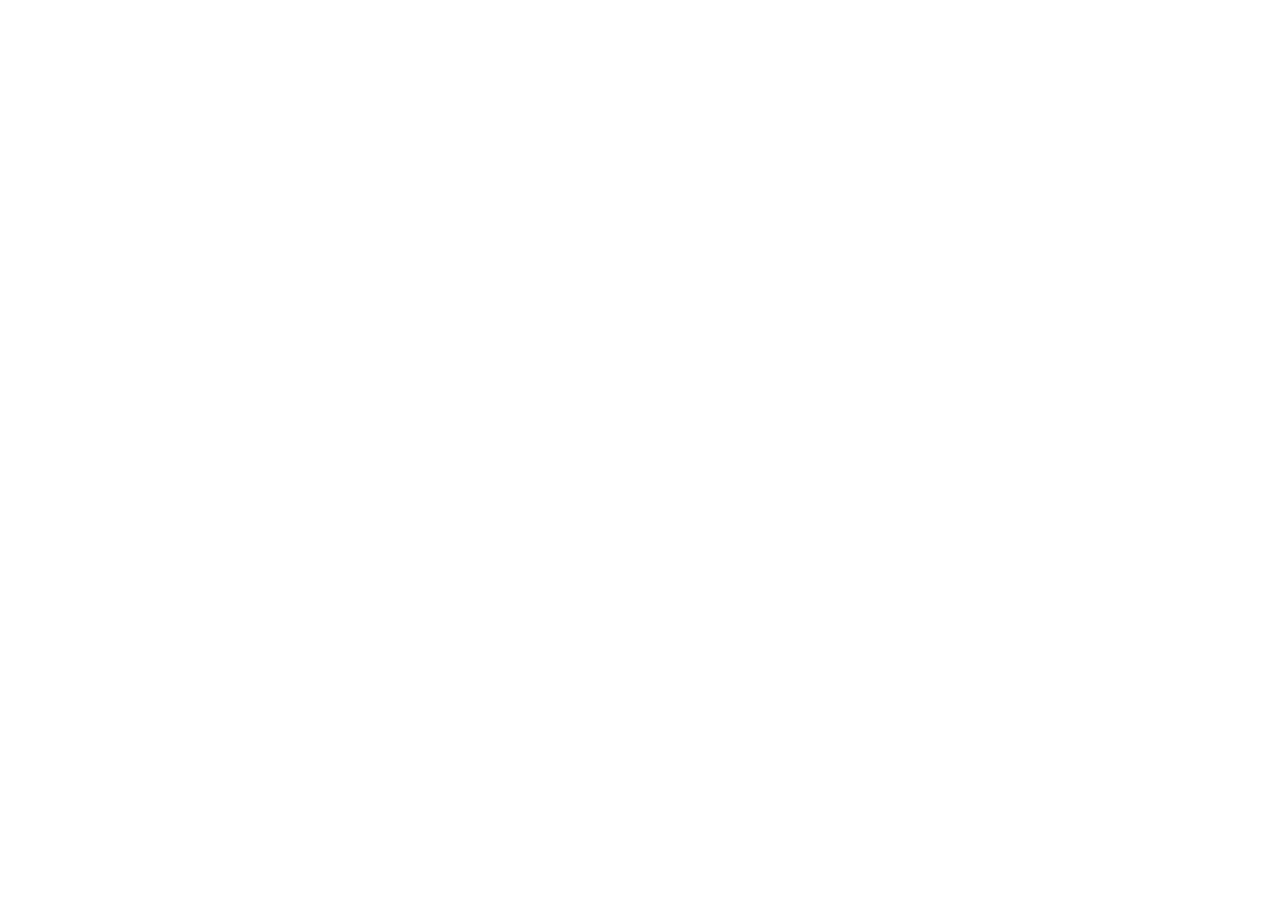
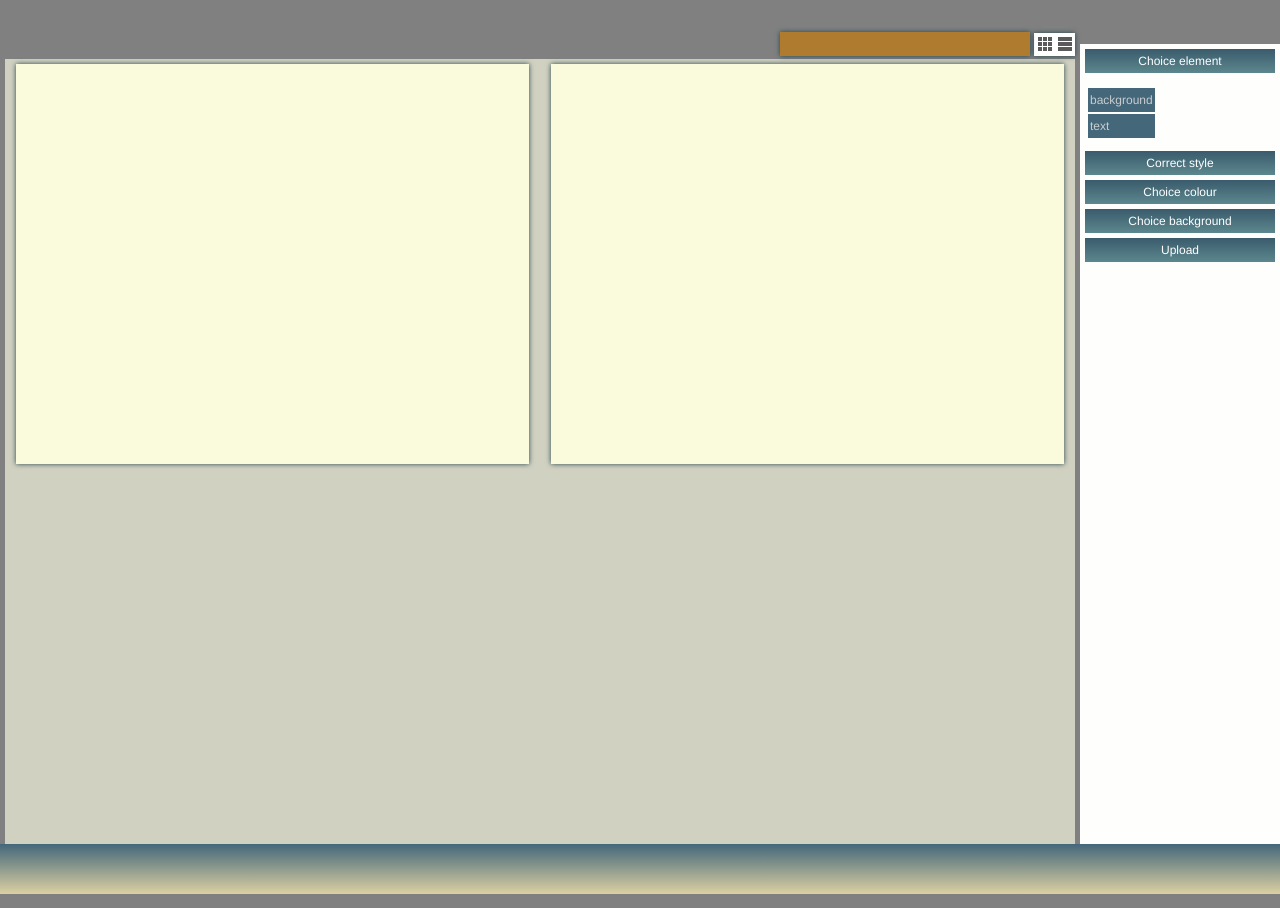
Before and after one commit to andreusfreeman/banner, a website: page src/index.html in a window 1280 px wide. Before the commit the page ends 800 px from the top, so only its background shows below. Drawn offline with Linux system fonts and the light colour scheme.

Commit message:
created light template

```diff
--- a/src/index.html
+++ b/src/index.html
@@ -6,15 +6,77 @@
     <link rel="stylesheet" href="css/style.css">
 ﻿  </head>
 ﻿  <body>
-﻿    <header></header>
+﻿    <header>
+﻿      <div class="view__work-place">
+﻿        <div class="view__work-place-horiz"></div>
+        <div class="view__work-place-vert"></div>
+﻿      </div>
+      <div class="info__block">
+
+      </div>
+﻿    </header>
     <div class="wrapper">
-      <aside class="instrument">
+      <main>
+        <div class="main__place">
+          <div class="main__place__work">
 
+          </div>
+          <div class="main__place__result">
+
+          </div>
+        </div>
+      </main>
+      <aside class="instrument-control">
+        <div class="instrument-control__element">
+          <div class="instrument-control__element-header">
+            Choice element
+          </div>
+          <div class="instrument-control__element__block">
+            <ul class="instrument-control__element__block-list">
+              <li>
+                <a href="/" class="instrument-control__element__block-item">background</a>
+              </li>
+              <li>
+                <a href="/" class="instrument-control__element__block-item">text</a>
+              </li>
+            </ul>
+          </div>
+        </div>
+        <div class="instrument-control__style">
+          <div class="instrument-control__style-header">
+            Correct style
+          </div>
+          <div class="instrument-control__style__block">
+
+          </div>
+        </div>
+        <div class="instrument-control__color">
+          <div class="instrument-control__color-header">
+            Choice colour
+          </div>
+          <div class="instrument-control__color__block">
+
+          </div>
+        </div>
+        <div class="instrument-control__image">
+          <div class="instrument-control__image-header">
+            Choice background
+          </div>
+          <div class="instrument-control__image__block">
+
+          </div>
+        </div>
+        <div class="instrument-control__upload">
+          <div class="instrument-control__upload-header">
+            Upload
+          </div>
+          <div class="instrument-control__upload__block">
+
+          </div>
+        </div>
       </aside>
-      <main>
-
-      </main>
     </div>
     <footer></footer>
+    <script src="js/script.js"></script>
 ﻿  </body>
 ﻿</html>
--- a/src/js/script.js
+++ b/src/js/script.js
@@ -472,7 +472,6 @@ class ChangeElement {
 	addElement(place) {
 		this.elem = document.createElement(this.elem);
 		this.elem.className = this.nameClass;
-		console.log(this.style);
 		this.elem.setAttribute('style', this.style);
 		if (this.id.length > 0 ) {
 			this.elem.id = this.id + Math.floor(Math.random() * 10000);
@@ -508,7 +507,7 @@ document.querySelector('.create__block__right-add-element').addEventListener('cl
 	let valueArray = document.querySelector('.create__block__right__select').value.split(', ')[0];
 	console.log(valueArray);
 	if ( valueArray == 'div' ) {
-		var styleValue = 'width: 50px;height: 40px;cursor:pointer;border: 2px solid black';
+		var styleValue = 'width:50px;height:40px;cursor:pointer;border:2px solid black';
 		var textValue = '';
 	} else if ( valueArray == 'span' ) {
 		var styleValue = 'color:red;cursor:pointer;font-size:16px;line-height:20px;width:35px';
--- a/src/script/create-element.js
+++ b/src/script/create-element.js
@@ -9,7 +9,6 @@ class ChangeElement {
 	addElement(place) {
 		this.elem = document.createElement(this.elem);
 		this.elem.className = this.nameClass;
-		console.log(this.style);
 		this.elem.setAttribute('style', this.style);
 		if (this.id.length > 0 ) {
 			this.elem.id = this.id + Math.floor(Math.random() * 10000);
@@ -45,7 +44,7 @@ document.querySelector('.create__block__right-add-element').addEventListener('cl
 	let valueArray = document.querySelector('.create__block__right__select').value.split(', ')[0];
 	console.log(valueArray);
 	if ( valueArray == 'div' ) {
-		var styleValue = 'width: 50px;height: 40px;cursor:pointer;border: 2px solid black';
+		var styleValue = 'width:50px;height:40px;cursor:pointer;border:2px solid black';
 		var textValue = '';
 	} else if ( valueArray == 'span' ) {
 		var styleValue = 'color:red;cursor:pointer;font-size:16px;line-height:20px;width:35px';
--- /dev/null
+++ b/src/style/_main.scss
@@ -0,0 +1,114 @@
+body {
+	background-color: grey;
+	font-family: Helvetica;
+	font-size: 12px;
+}
+header {
+	width: 100%;
+	height: 30px;
+	position: relative;
+}
+.info__block {
+	width: 250px;
+  height: 24px;
+	position: absolute;
+  top: 18px;
+  right: 250px;
+	background: #af7b2f;
+	box-shadow: 0 0 5px #26454a;
+}
+.view__work-place {
+	width: 35px;
+  height: 17px;
+	padding: 3px;
+  position: absolute;
+  top: 19px;
+  right: 205px;
+  background: white;
+	box-shadow: 0 0 5px #26454a;
+	cursor: pointer;
+}
+.view__work-place-horiz {
+	width: 16px;
+	height: 16px;
+	float: left;
+	background: url(../img/sprite-all.png);
+	background-position: 239px -75px;
+}
+.view__work-place-vert {
+	width: 16px;
+	height: 16px;
+	float: right;
+	background: url(../img/sprite-all.png);
+	background-position: 217px -75px;
+}
+.wrapper {
+	display: flex;
+	width: 100%;
+}
+main {
+	flex: 1;
+	margin: 15px 5px 0 5px;
+	background: #d1d1c1;
+}
+.instrument-control {
+	width: 200px;
+	min-height: 800px;
+	background: #fefefd;
+}
+.main__place__work {
+	margin: 1%;
+	margin-top: 5px;
+	flex: 1;
+	width: 48%;
+	height: 400px;
+	background: #fafadd;
+	box-shadow: 0 0 5px #26454a;
+}
+.main__place__result {
+	margin: 1%;
+	margin-top: 5px;
+	width: 48%;
+	height: 400px;
+	background: #fafadd;
+	box-shadow: 0 0 5px #26454a;
+}
+.main__place {
+	display: flex;
+}
+.instrument-control__element-header,
+.instrument-control__style-header,
+.instrument-control__color-header,
+.instrument-control__image-header,
+.instrument-control__upload-header {
+	margin: 5px;
+	padding: 5px;
+	background: linear-gradient(to top, #5c878e, #3a5b6c);
+	text-align: center;
+	color: white;
+	cursor: pointer;
+}
+.instrument-control__element__block-list {
+	display: inline-block;
+	list-style: none;
+	margin: 8px;
+	line-height: 20px;
+
+	a {
+		display: block;
+		padding: 2px;
+		margin-top: 2px;
+		text-decoration: none;
+		background: #44677a;
+		color: #c9cdd0;
+	}
+	a:hover {
+		background: #e9f7fe;
+		color: #6c1822;
+	}
+}
+footer {
+	width: 100%;
+	height: 50px;
+	background: linear-gradient(to top, #dbd0a2, #44677a);
+}
--- a/src/style/style.scss
+++ b/src/style/style.scss
@@ -3,6 +3,7 @@
 	margin: 0;
 }
 @import 'control';
+@import 'main';
 .close__textarea {
 	display: block;
 	background: url(../img/sprite-all.png);
```
Also changed, not shown: src/css/style.css, src/img/rect-gray.png (added).
